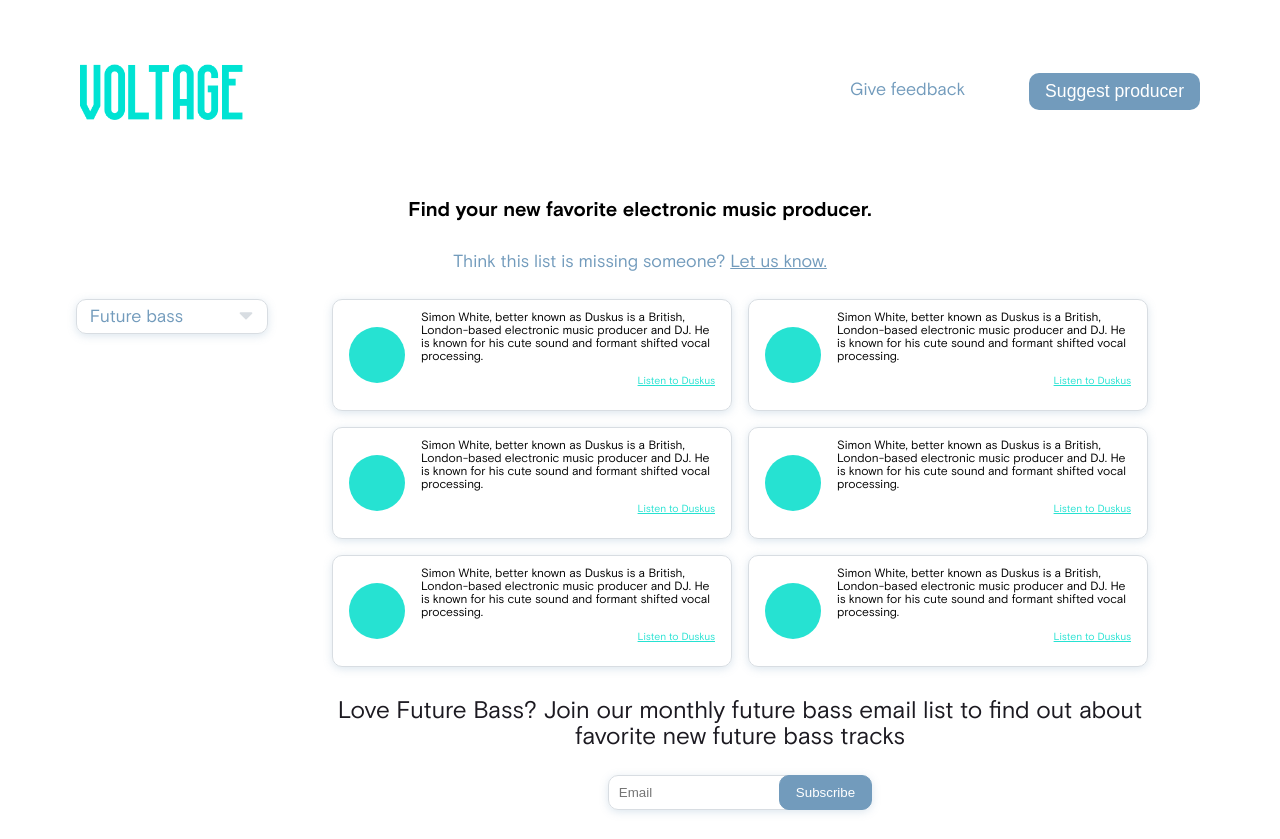
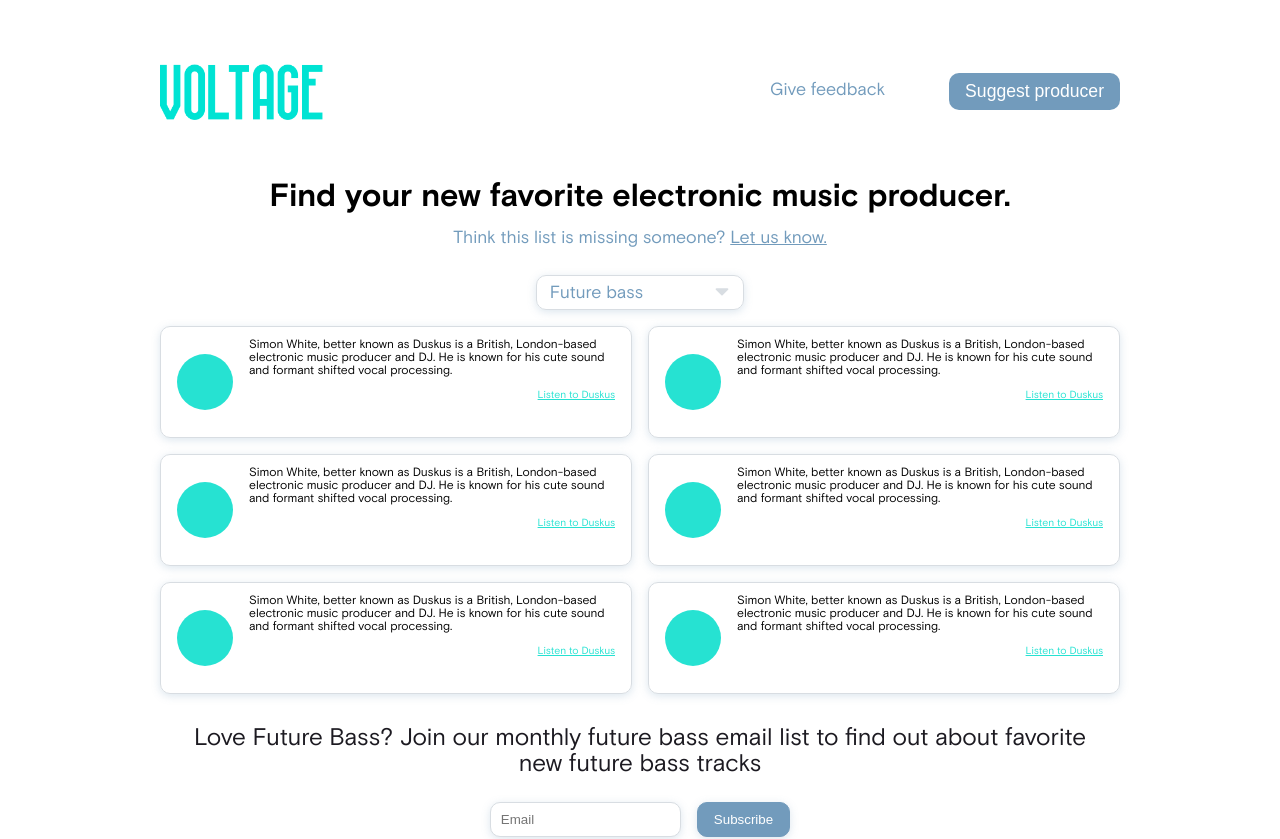
Before and after one commit to kakaly/voltage, a React (Create React App) app: page / in a window 1280 px wide. Shown: the top 839 px of the page. Built offline with nearby package versions, Linux system fonts and the light colour scheme.

Commit message:
changing styling

```diff
--- a/src/Components/CategoryDropdown.jsx
+++ b/src/Components/CategoryDropdown.jsx
@@ -13,7 +13,7 @@ export default class CategoryDropdown extends Component {
         // allows them to request new sub genre at the bottom of the dropdown
         return (
             <React.Fragment>
-              <p className='dropdown_menu_item'>Suggest a new genre</p>
+              <p className='dropdown_menu_item dropdown_menu_item-suggest'>Suggest a new genre</p>
             </React.Fragment>
         )
     }
--- a/src/Components/TopBar.jsx
+++ b/src/Components/TopBar.jsx
@@ -3,12 +3,14 @@ import VoltageLogo from '../Resources/VoltageLogo'
 
 export default function TopBar(props) {
     return (
+        <div className="container">
         <div className='topbar'>
             <VoltageLogo />
             <div className='topbar_links'>
-              <a href='#' className='topbar_link'>Give feedback</a>
+              <a href='https://docs.google.com/forms/d/e/1FAIpQLSdt32_ev-XhfjyNobLyRuISEvqYIXY1Hd12dUiCqxLRkY6gVQ/viewform' target='blank' className='topbar_link'>Give feedback</a>
               <button className='topbar_submit'>Suggest producer</button>
             </div>
         </div>
+        </div>
     )
 }
--- a/src/SASS/aboveFold.scss
+++ b/src/SASS/aboveFold.scss
@@ -4,6 +4,8 @@
   align-items: center;
   flex-direction: column;
   h1 {
+    font-size: 2rem;
+    margin-top: -0.5rem;
     @media screen and (max-width: 720px) {
       padding: 0px 20px;
       text-align: center;
@@ -13,6 +15,7 @@
   &_request {
     color: $color-secondary;
     font-size: 1.1rem;
+    margin-top: -0.5rem;
     @media screen and (max-width: 720px) {
       padding: 0px 20px;
       text-align: center;
--- a/src/SASS/base.scss
+++ b/src/SASS/base.scss
@@ -41,6 +41,13 @@ $bp-decrease: 934px;
   }
 }
 
+.container {
+  display: flex;
+  width: 100%;
+  justify-content: center;
+  align-items: center;
+}
+
 // use the regular, bold
 
 @font-face {
--- a/src/SASS/results.scss
+++ b/src/SASS/results.scss
@@ -1,20 +1,15 @@
 .results {
   display: flex;
   justify-content: center;
-    @media screen and (max-width: $bp-single-column) {
   flex-direction: column;
   align-items: center;
 }
-}
 
 .dropdown {
-    width: 12rem;
+  width: 13rem;
   margin-top: 0.5rem;
-    margin-right: 0.5rem;
-    @media screen and (max-width: $bp-single-column) {
   margin-right: 0;
   margin-bottom: 0.5rem;
-    }
   position: relative;
   &_selected {
     color: $color-secondary;
@@ -63,7 +58,7 @@
     top: 50px;
     font-size: 1.1rem;
     border-radius: 10px;
-        height: 10rem;
+    height: 10.5rem;
     box-shadow: $shadow;
     &_line {
       background-color: #d8dde2;
@@ -84,6 +79,9 @@
       -moz-user-select: none;
       -ms-user-select: none;
       user-select: none;
+      &-suggest {
+        padding-bottom: 40px;
+      }
       &:hover {
         transform: translateX(5px);
       }
@@ -92,12 +90,15 @@
 }
 
 .containProdEmail {
-    width: 58rem;
+  width: 62rem;
   display: flex;
   flex-direction: column;
   align-items: center;
   justify-content: center;
   margin-bottom: 3rem;
+  @media screen and (max-width: 995px) {
+    max-width: 100%;
+  }
   @media screen and (max-width: $bp-decrease) {
     width: 100%;
   }
@@ -108,13 +109,13 @@
   flex-wrap: wrap;
   justify-content: center;
   width: 100%;
-    max-width: 58rem;
+  max-width: 62rem;
   @media screen and (max-width: $bp-decrease) {
     max-width: 100%;
   }
   &_card {
     height: 7rem;
-        width: 25rem;
+    width: 29.5rem;
     margin: 0.5rem 0.5rem;
     border-radius: 10px;
     border: 1px solid #d8dde2;
@@ -168,24 +169,27 @@
   &_input {
     display: flex;
     justify-content: center;
-        box-shadow: $shadow;
+
     border-radius: 10px;
+    background-color: 'transparent';
     &_form {
       border-radius: 10px;
       height: 2.2rem;
       padding-left: 10px;
+      box-shadow: $shadow;
       color: $color-secondary;
       border: 1px solid #d8dde2;
     }
     &_button {
       background-color: $color-secondary;
+      box-shadow: $shadow;
       cursor: pointer;
       border: 1px solid $color-secondary;
       outline: none;
       border-radius: 10px;
       color: $color-light;
       padding: 0.5rem 1rem;
-            margin-left: -20px;
+      margin-left: 1rem;
       s &:focus,
       &:active {
         outline: none;
--- a/src/SASS/topbar.scss
+++ b/src/SASS/topbar.scss
@@ -1,5 +1,5 @@
 .topbar {
-    //   width: 100%;
+  width: 60rem;
   margin: 4rem 5rem;
   display: flex;
   justify-content: space-between;
```
Also changed, not shown: package.json (+10 -6 lines), src/Containers/Results.jsx (+8 -1 lines), 21 other files (tests, documents, lock files or other folders). Lines whose indentation alone changed are shown as unchanged.
